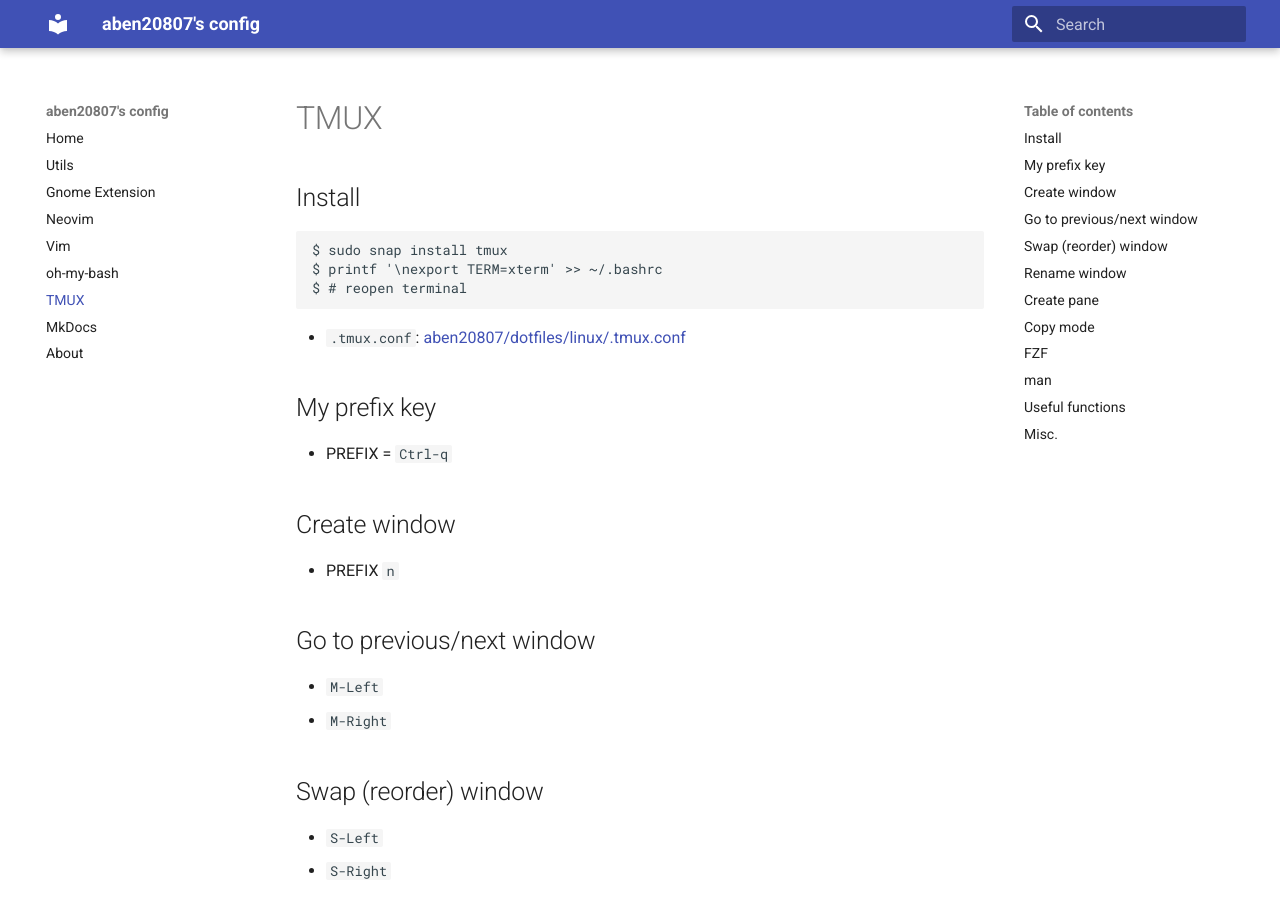
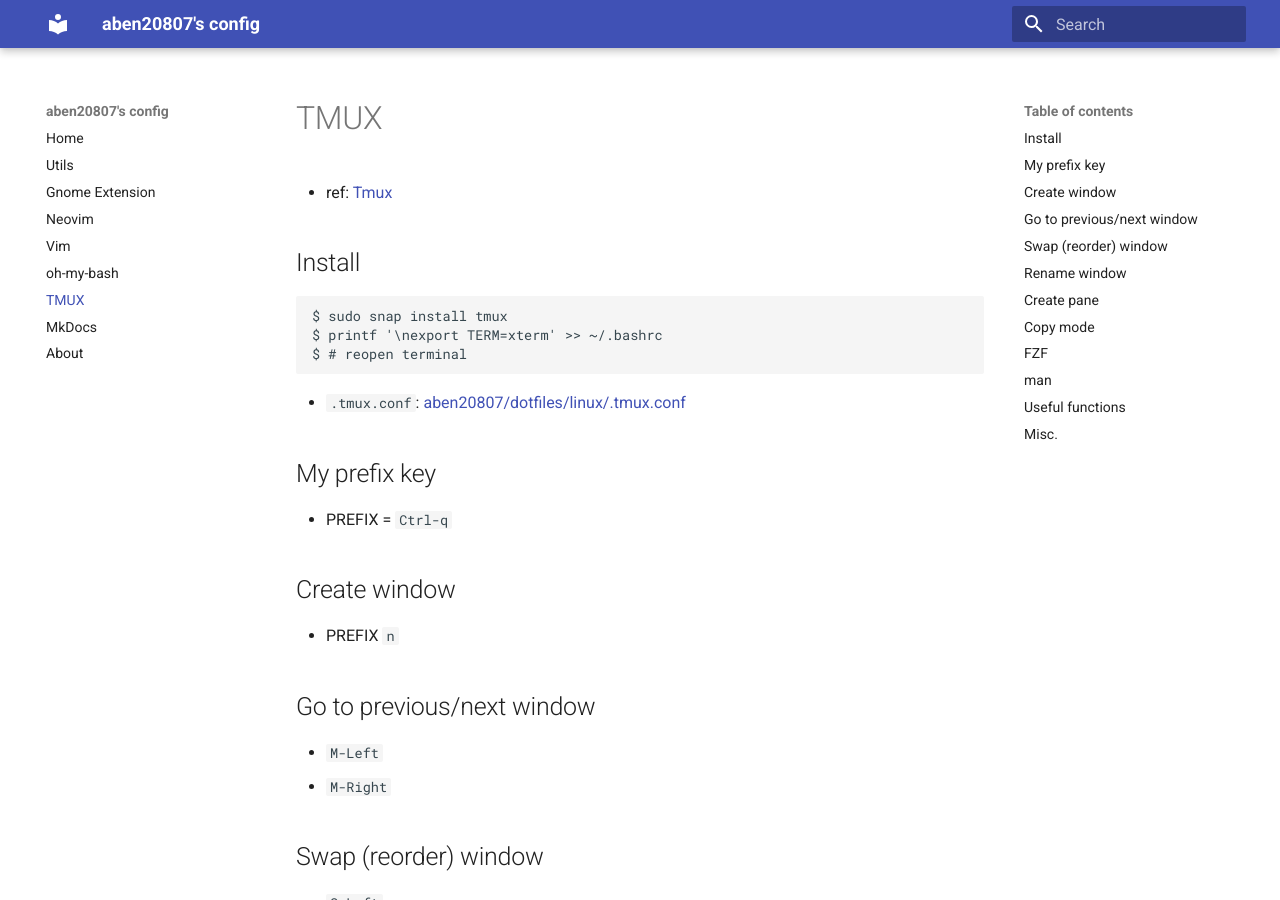
Before and after one commit to aben20807/dotfiles, an MkDocs documentation site: the page built from docs/tmux.md, in a window 1280 px wide and 900 px high. Built offline with MkDocs 1.6.1 and Material for MkDocs 9.7.7, drawn with Linux system fonts in a browser that asks for light colours.

Commit message:
Update tmux.md

```diff
--- a/docs/tmux.md
+++ b/docs/tmux.md
@@ -1,4 +1,6 @@
 # TMUX
+
++ ref: [Tmux](https://aben20807.github.io/posts/20190814-tmux/)
 
 ## Install
 
```
